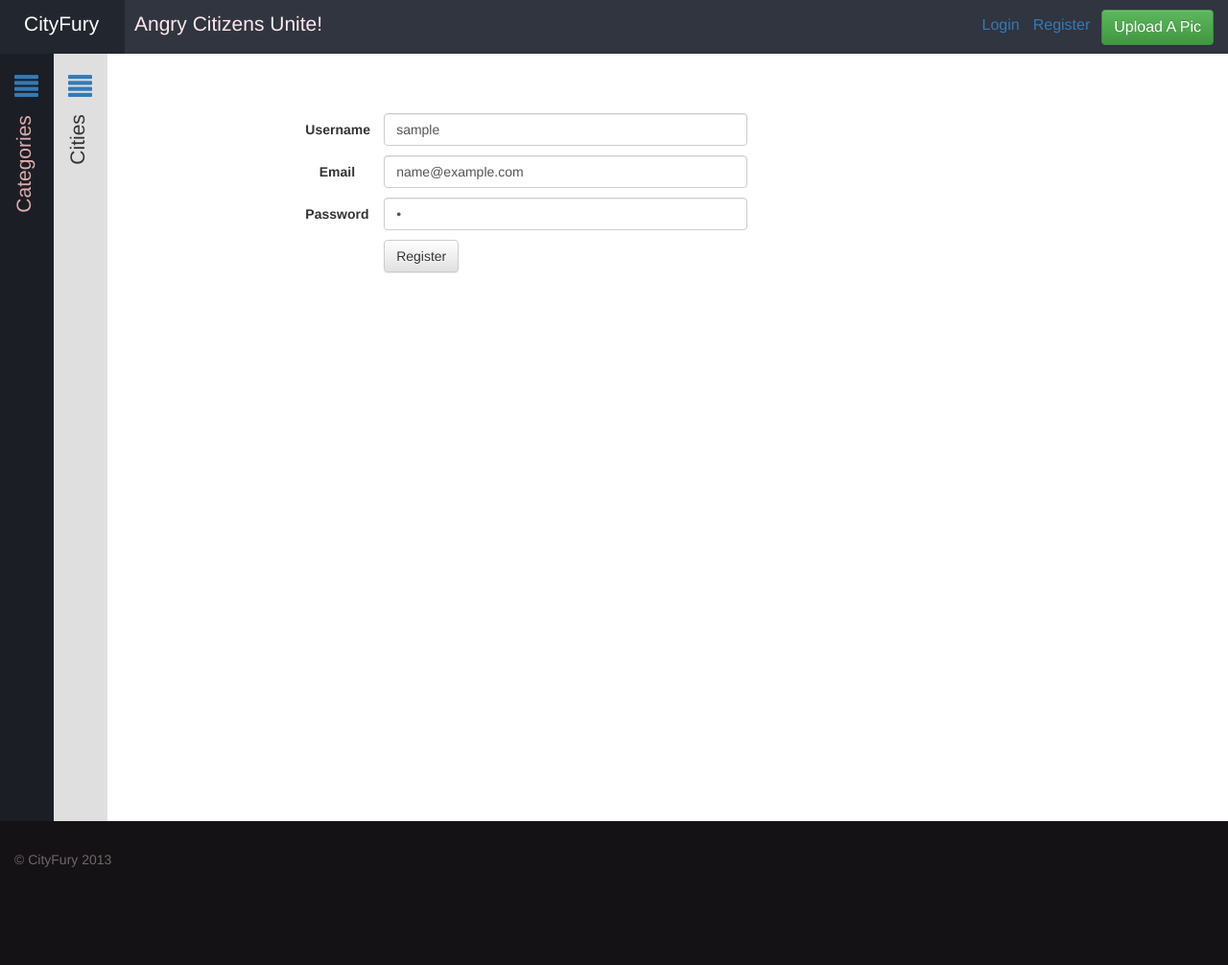
After one commit to ramseydsilva/cityfury, a Django app: template cityfury/templates/cityfury/user/register.html in a window 1280 px wide. The commit adds this page. Shown: the whole page at 96% size. Run offline with Django 3.2, Linux system fonts and the light colour scheme; the template is opened without the code that fills it: most values are stand-ins (such as "Sample title", 1, 10 or a date in 2020); parts of the project's set-up code (start-up, migrations or seed data) failed here and were passed over; some libraries are stand-ins or nearby versions.

Commit message:
User login added

```diff
--- a/cityfury/models.py
+++ b/cityfury/models.py
@@ -96,11 +96,8 @@ class Post(models.Model):
             return "No caption: %s" %( self.id )
         return self.caption
 
-    def get_category_absolute_url(self):
-        return reverse('city', args=[self.city.name.lower(), self.category.name.lower()])
-
     def get_city_absolute_url(self):
-        return self.get_category_absolute_url()
+        return reverse('city', args=[self.category.name.lower(), self.city.name.lower()])
 
     def get_absolute_url(self):
         return reverse('post', args=[self.id])
--- a/cityfury/serialize.py
+++ b/cityfury/serialize.py
@@ -30,7 +30,5 @@ def serialize(instance, file_attr='file'):
         'name': order_name(obj.name),
         'type': mimetypes.guess_type(obj.path)[0] or 'image/png',
         'thumbnailUrl': obj.url,
-        'size': obj.size,
-        'deleteUrl': reverse('upload-delete', args=[instance.pk]),
-        'deleteType': 'DELETE',
+        'size': obj.size
     }
--- a/cityfury/static/cityfury/css/site.css
+++ b/cityfury/static/cityfury/css/site.css
@@ -185,15 +185,25 @@ header .tagline-col {
     color: #428bca;
 }
 
-#uploadAPic {
+.user-auth-links , #uploadAPic {
+    font-size: 16px;
+    margin: 0 5px;
     float: right;
-    margin-right: 10px;
+}
+
+.user-auth-links {
+    margin: 5px 7px;
+}
+
+a.user-auth-links:hover {
+    text-decoration: none;
+    color: #77BFFD;
 }
 
 #content {
     float: left;
     width: 100%;
-    margin: 10px;
+    padding: 10px;
 }
 
 footer {
@@ -224,6 +234,7 @@ footer {
 #post-container .caption { color: #F0F0F0; }
 .caption { float: left; width: 100%; position: absolute; bottom: 0; background-color: rgba(0,0,0,0.4);
             padding: 10px 2%; text-align: left; margin: 0; font-size: 17px; }
+.caption span { width: 93%; display: block; }
 .dislike-counter, .comment-counter { cursor: pointer; position: absolute; bottom: 10px; font-size: 16px; }
 #post-container .dislike-counter, #post-container .comment-counter { color: rgb(62, 194, 212); }
 #post-container .dislike-counter:hover, #post-container .comment-counter:hover { color: rgb(67, 131, 201); }
@@ -234,3 +245,7 @@ footer {
 #packery a { color: #FFFFED; }
 #packery a:hover { color: #E4EBB5; }
 #packery .item .dislike-counter, #packery .item .comment-counter { font-size: 14px;  }
+
+.alert {
+    padding: 10px 15px;
+}
--- a/cityfury/templates/base.html
+++ b/cityfury/templates/base.html
@@ -86,6 +86,13 @@
             <div class="tagline-col">
                 <p class="lead">Angry Citizens Unite!
                     <a id="uploadAPic" class="btn btn-success" href="/post/">Upload A Pic</a>
+                    {% if user.is_anonymous %}
+                        <a class="user-auth-links register" href="{% url "register" %}?next={{ request.path }}">Register</a>
+                        <a class="user-auth-links login" href="{% url "login" %}?next={{ request.path }}">Login</a>
+                    {% else %}
+                        <a class="user-auth-links logout" href="{% url "logout" %}?next={{ request.path }}">Logout</a>
+                        <span class="user-auth-links greeting">Welcome {{ request.user.username }}</span>
+                    {% endif %}
                 </p>
             </div>
         </header>
--- /dev/null
+++ b/cityfury/templates/cityfury/user/register.html
@@ -0,0 +1,43 @@
+{% extends "base.html" %}
+
+{% block main %}
+
+<div id="content">
+
+<div class="{% if not message %}invisible{% endif %} alert alert-warning">{{ message }}</div>
+
+<div class="row">
+    <div class="col-md-2"></div>
+    <div class="col-md-5">
+        <form action="." method="post" class="form-horizontal" role="form">{% csrf_token %}
+          <div class="form-group">
+            <label for="inputUsername" class="col-sm-2 control-label">Username</label>
+            <div class="col-sm-10">
+              <input type="text" class="form-control" id="inputUsername" placeholder="Pick a Username" name="username" value="{{ username }}">
+            </div>
+          </div>
+          <div class="form-group">
+            <label for="inputEmail3" class="col-sm-2 control-label">Email</label>
+            <div class="col-sm-10">
+              <input type="email" class="form-control" id="inputEmail3" placeholder="Enter your Email" name="email" value="{{ email }}">
+            </div>
+          </div>
+          <div class="form-group">
+            <label for="inputPassword3" class="col-sm-2 control-label">Password</label>
+            <div class="col-sm-10">
+              <input type="password" class="form-control" id="inputPassword3" placeholder="Password" name="password" value="{{ password }}">
+            </div>
+          </div>
+          <div class="form-group">
+            <div class="col-sm-offset-2 col-sm-10">
+                <input type="hidden" name="next" value="{{ next }}" />
+                <button type="submit" class="btn btn-default">Register</button>
+            </div>
+          </div>
+        </form>
+    </div>
+</div>
+
+</div>
+
+{% endblock %}
--- a/cityfury/urls.py
+++ b/cityfury/urls.py
@@ -9,7 +9,11 @@ admin.autodiscover()
 urlpatterns = patterns('',
     # Examples:
     url(r'^$', 'cityfury.views.home', name='home'),
-    url(r'^upload/', include('fileupload.urls')),
+
+    url(r'^logout/$', 'cityfury.user_views.logout_view', name='logout'),
+    url(r'^login/$', 'cityfury.user_views.login_view', name='login'),
+    url(r'^register/$', 'cityfury.user_views.register_view', name='register'),
+
     url(r'^get_posts/$', 'cityfury.post_views.get_posts', name="get_posts"),
     url(r'^post/$', PostCreateView.as_view(), name='post_form'),
     url(r'^cities/data/$', 'cityfury.form_views.cities_data', name='cities_data'),
--- a/cityfury/views.py
+++ b/cityfury/views.py
@@ -77,6 +77,8 @@ def post(request, post_id):
         comment = request.POST["comment"]
         if comment != "":
             comment = Comment(comment=comment, post=post)
+            if not request.user.is_anonymous():
+                comment.user = request.user
             comment.save()
         return redirect(reverse("post", args=[post.id]))
 
```
Also changed, not shown: cityfury/form_views.py (+6 -7 lines), cityfury/templates/cityfury/post.html (+3 -4 lines), cityfury/templates/cityfury/user/login.html (added, +39 -0 lines), cityfury/user_views.py (added, +80 -0 lines), db.sqlite3, 6 other files.
